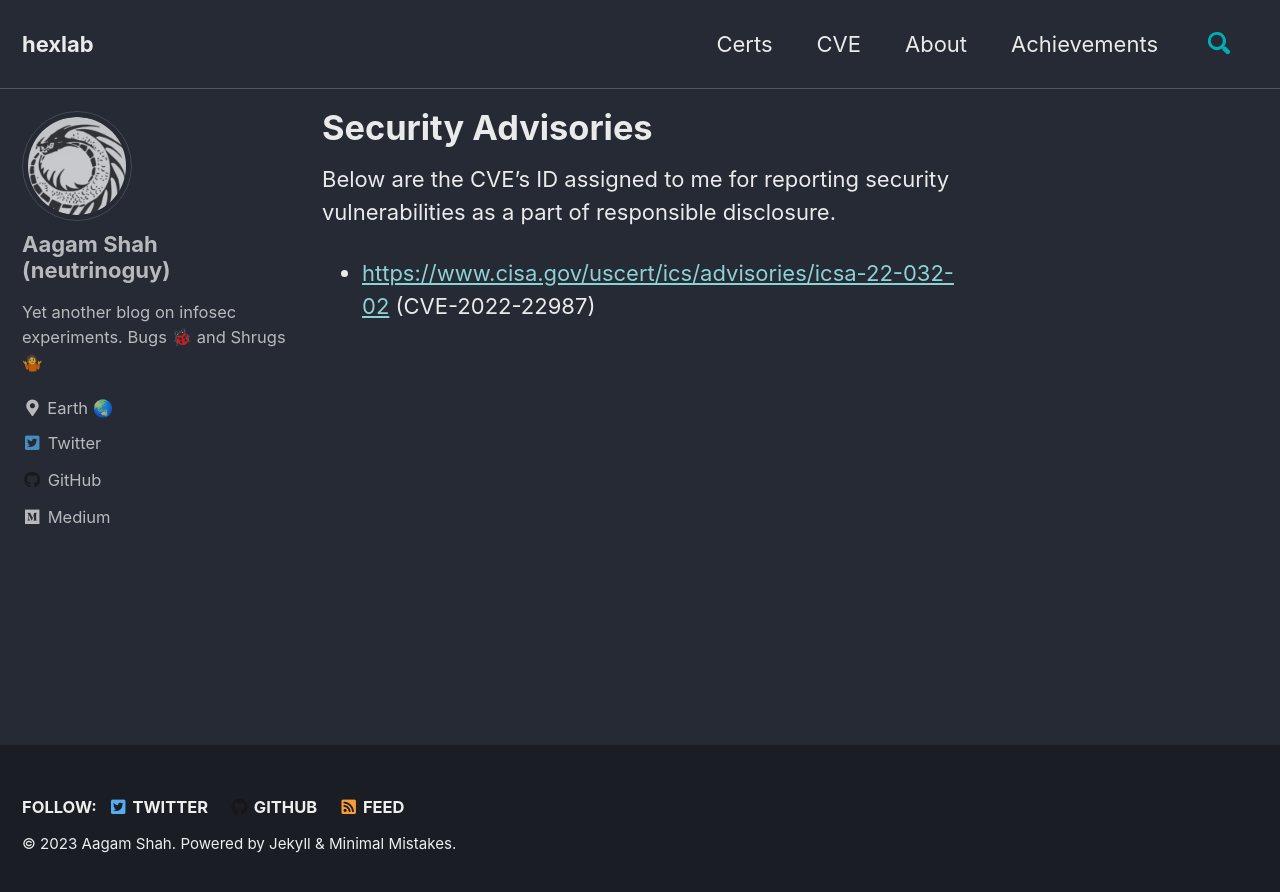
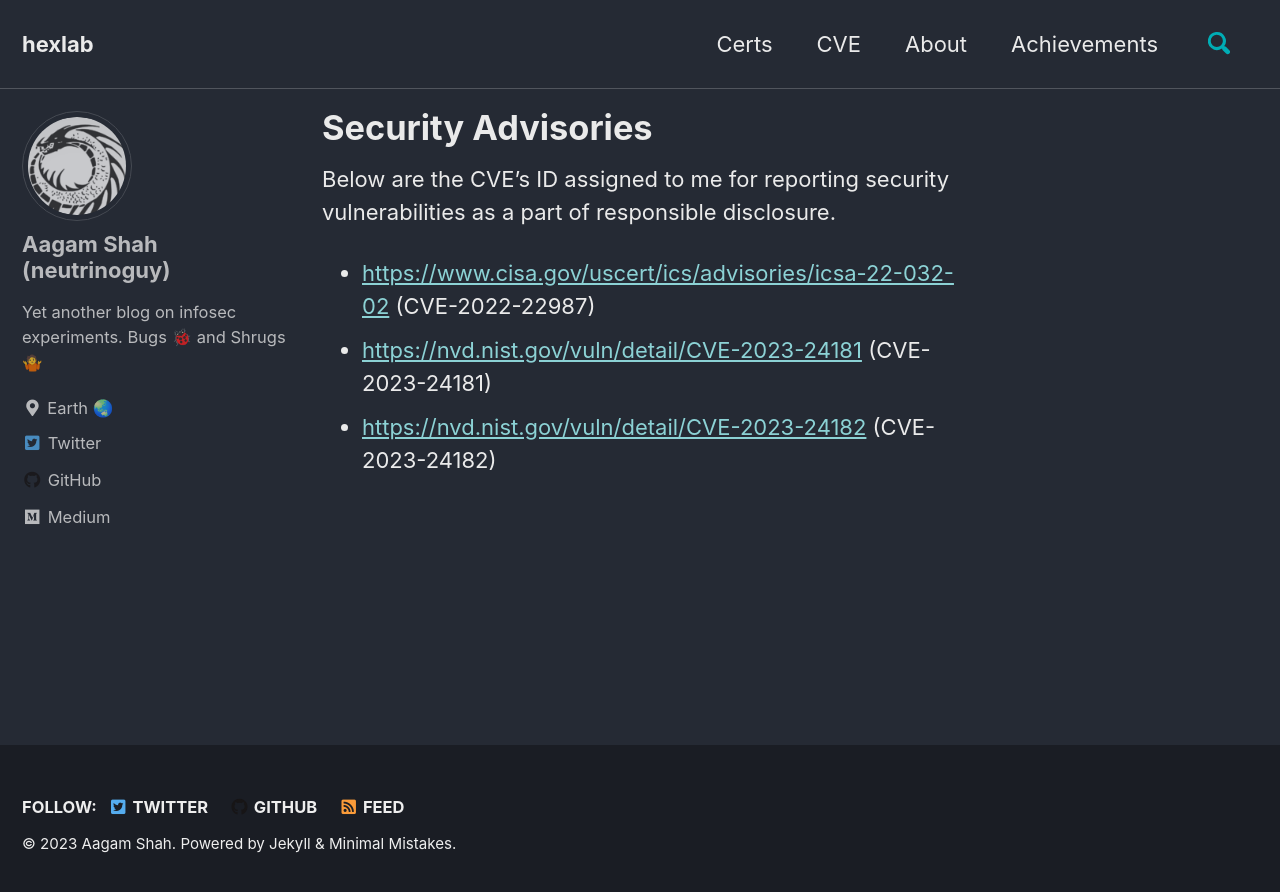
Before and after one commit to neutrinoguy/neutrinoguy.github.io, a Jekyll site: the page built from _pages/advisories.md, in a window 1280 px wide. Shown: the top 892 px of the page. Built offline with Jekyll 4.4.1, drawn with Linux system fonts in a browser that asks for light colours; cached includes are drawn as plain includes.

Commit message:
Updated advisories page.

```diff
--- a/_pages/advisories.md
+++ b/_pages/advisories.md
@@ -9,3 +9,5 @@ sitemap: true
 Below are the CVE's ID assigned to me for reporting security vulnerabilities as a part of responsible disclosure.
 
 - [https://www.cisa.gov/uscert/ics/advisories/icsa-22-032-02](https://www.cisa.gov/uscert/ics/advisories/icsa-22-032-02) (CVE-2022-22987)
+- [https://nvd.nist.gov/vuln/detail/CVE-2023-24181](https://nvd.nist.gov/vuln/detail/CVE-2023-24181) (CVE-2023-24181)
+- [https://nvd.nist.gov/vuln/detail/CVE-2023-24182](https://nvd.nist.gov/vuln/detail/CVE-2023-24182) (CVE-2023-24182)
```
